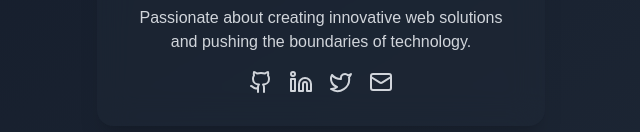
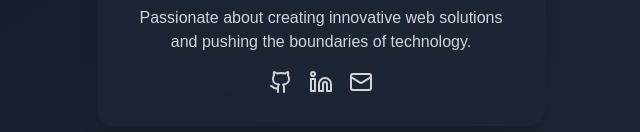
Before and after one commit to TayfunTurkmen/website, a Next.js app: page / in a window 1280 px wide. Shown: the part 474-606 px from the top of the page, without its empty margins (319-959 px from the left). Built offline with nearby package versions, Linux system fonts and the light colour scheme.

Commit message:
Update vcard.tsx

```diff
--- a/components/vcard.tsx
+++ b/components/vcard.tsx
@@ -24,7 +24,6 @@ export function Vcard() {
           <div className="flex justify-center space-x-4">
             <SocialLink href="https://github.com/tayfunturkmen" icon={<Github className="w-6 h-6" />} />
             <SocialLink href="https://linkedin.com/in/tayfun-" icon={<Linkedin className="w-6 h-6" />} />
-            <SocialLink href="https://twitter.com/tayfunturkmenx" icon={<Twitter className="w-6 h-6" />} />
             <SocialLink href="mailto:website@tayfun.tr" icon={<Mail className="w-6 h-6" />} />
           </div>
         </div>
```
